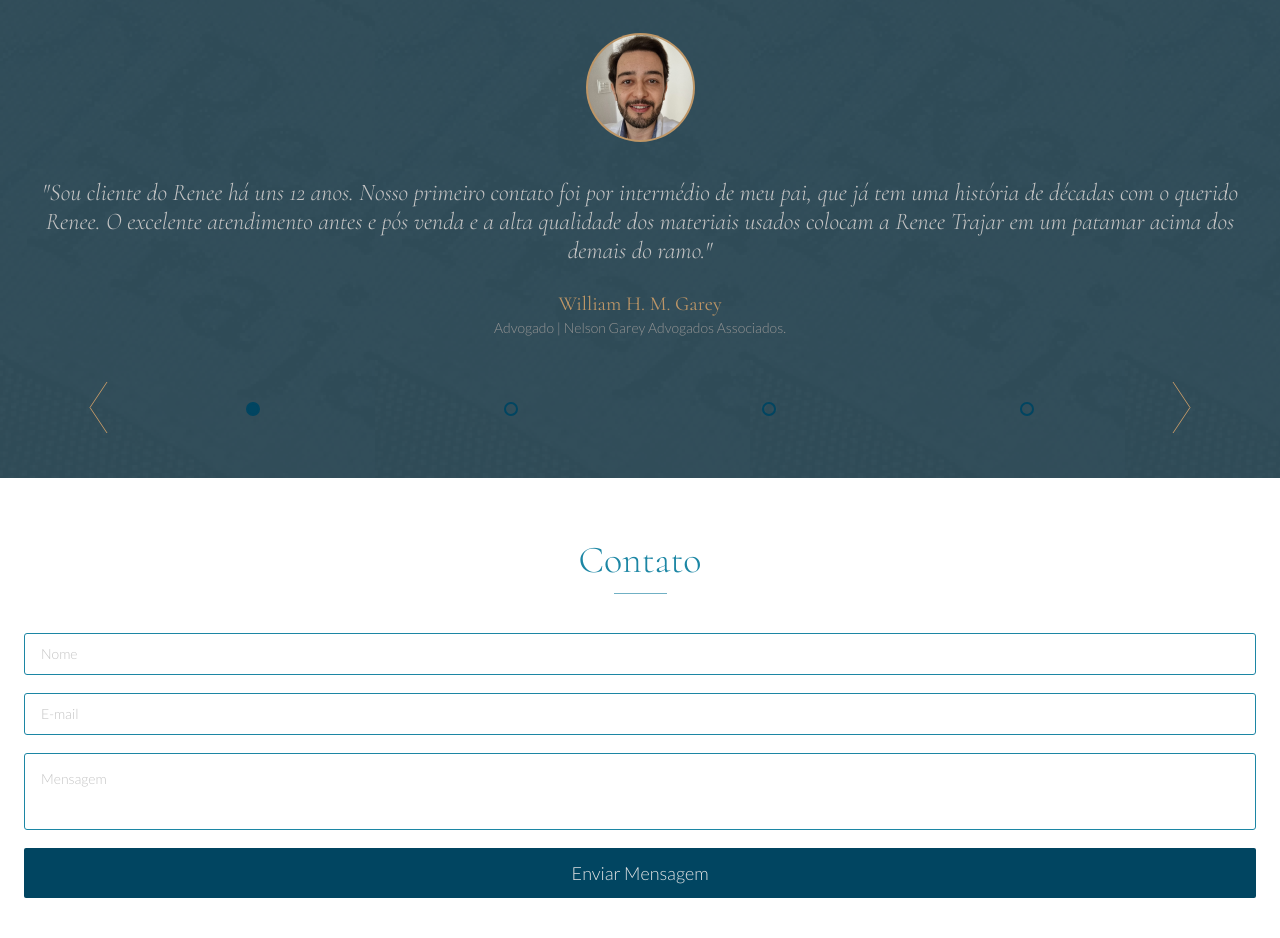
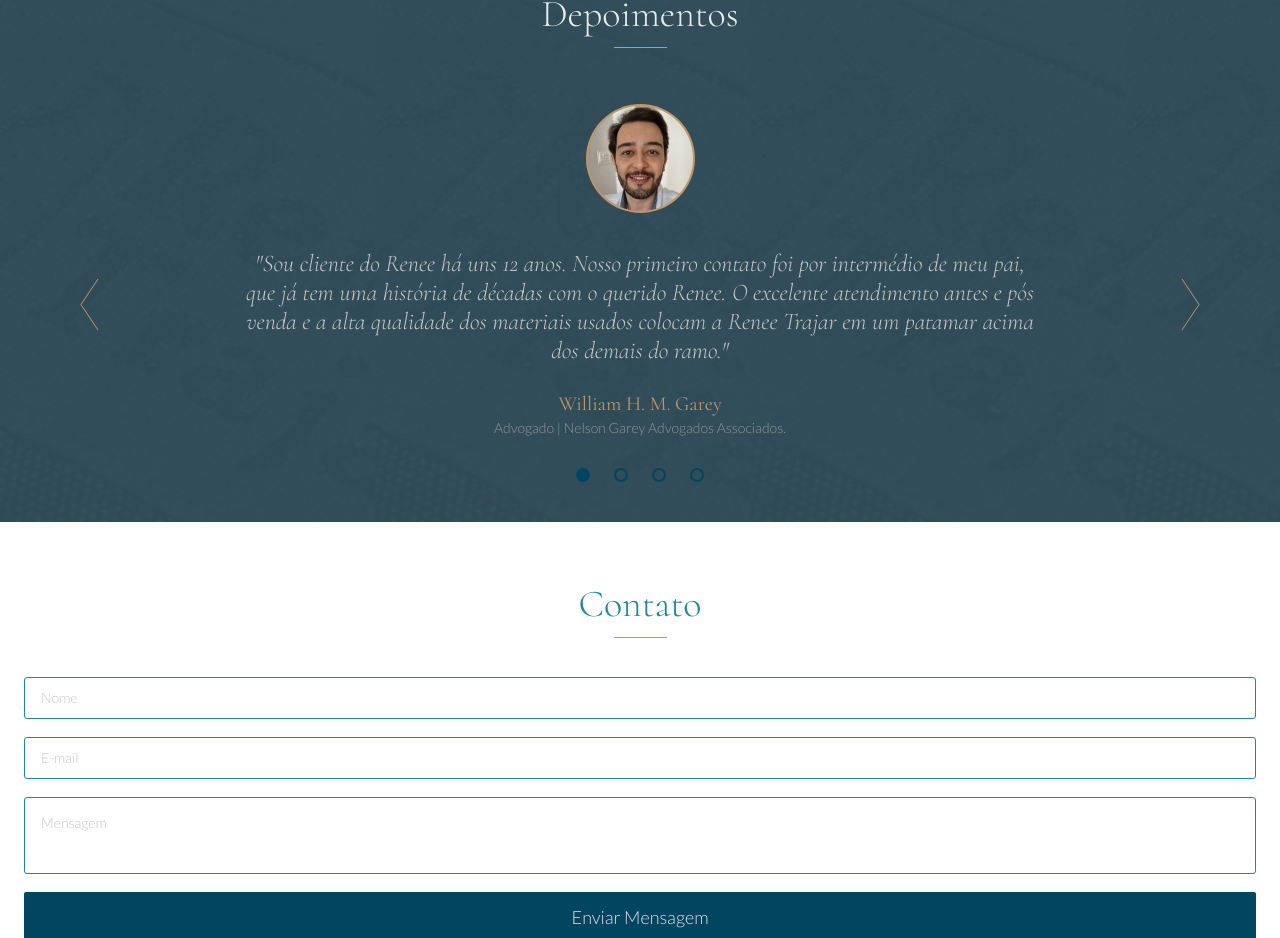
Before and after one commit to keyyuwan/fasters-ps, a React (Create React App) app: page / in a window 1280 px wide. Shown: the part 4062-5000 px from the top of the page. Built offline with nearby package versions, Linux system fonts and the light colour scheme; a web font is replaced by a local one.

Commit message:
Depositions desktop

```diff
--- a/src/components/Condition/styles.module.scss
+++ b/src/components/Condition/styles.module.scss
@@ -95,5 +95,11 @@
   @media (min-width: 1024px) {
     width: 330px;
     margin-bottom: 0;
+
+    transition: 0.5s;
+
+    &:hover {
+      background: var(--gray-700);
+    }
   }
 }
--- a/src/components/Depositions/index.tsx
+++ b/src/components/Depositions/index.tsx
@@ -40,12 +40,24 @@ export function Depositions() {
           <div className={styles.avatar}>
             <img src={deposition.avatar} alt={deposition.name} />
           </div>
-          <p className={styles.depositionText}>"{deposition.depositionText}"</p>
+
+          <div className={styles.depositionContainer}>
+            <div className={styles.arrow} onClick={handleLastPage}>
+              <img src={arrowLeftIcon} alt="Arrow Left" />
+            </div>
+            <p className={styles.depositionText}>
+              "{deposition.depositionText}"
+            </p>
+            <div className={styles.arrow} onClick={handleNextPage}>
+              <img src={arrowRightIcon} alt="Arrow Right" />
+            </div>
+          </div>
+
           <p className={styles.author}>{deposition.name}</p>
           <p className={styles.authorCareer}>{deposition.job}</p>
 
           <div className={styles.buttons}>
-            <div onClick={handleLastPage}>
+            <div className={styles.arrow} onClick={handleLastPage}>
               <img src={arrowLeftIcon} alt="Arrow Left" />
             </div>
             <div className={styles.dotsContainer}>
@@ -60,7 +72,7 @@ export function Depositions() {
                 />
               ))}
             </div>
-            <div onClick={handleNextPage}>
+            <div className={styles.arrow} onClick={handleNextPage}>
               <img src={arrowRightIcon} alt="Arrow Right" />
             </div>
           </div>
--- a/src/components/Depositions/styles.module.scss
+++ b/src/components/Depositions/styles.module.scss
@@ -89,4 +89,44 @@
       }
     }
   }
+
+  @media (max-width: 1023px) {
+    .depositionContainer {
+      .arrow {
+        display: none;
+      }
+    }
+  }
+
+  @media (min-width: 1024px) {
+    .depositionContainer {
+      max-width: 1120px;
+      margin: 0 auto;
+      display: flex;
+      align-items: center;
+      justify-content: space-between;
+
+      p {
+        max-width: 800px;
+        margin-top: 0;
+      }
+
+      .arrow {
+        cursor: pointer;
+      }
+    }
+
+    .buttons {
+      margin-top: 32px;
+
+      .dotsContainer {
+        justify-content: center;
+        gap: 24px;
+      }
+
+      .arrow {
+        display: none;
+      }
+    }
+  }
 }
--- a/src/components/FirstSection/styles.module.scss
+++ b/src/components/FirstSection/styles.module.scss
@@ -92,6 +92,13 @@
 
     button {
       width: 300px;
+
+      transition: 0.8s;
+
+      &:hover {
+        background: transparent;
+        border: 1px solid var(--gold);
+      }
     }
   }
 }
--- a/src/components/Product/styles.module.scss
+++ b/src/components/Product/styles.module.scss
@@ -116,6 +116,12 @@
       background: var(--blue-500);
       color: var(--gray-400);
       font: 300 18px Lato;
+
+      transition: 0.5s;
+
+      &:hover {
+        filter: brightness(0.8);
+      }
     }
   }
 }
--- a/src/components/ReneeSection/styles.module.scss
+++ b/src/components/ReneeSection/styles.module.scss
@@ -125,6 +125,12 @@
     .button {
       width: 300px;
       margin-top: 8px;
+
+      transition: 0.5s;
+
+      &:hover {
+        filter: brightness(0.8);
+      }
     }
   }
 }
```
